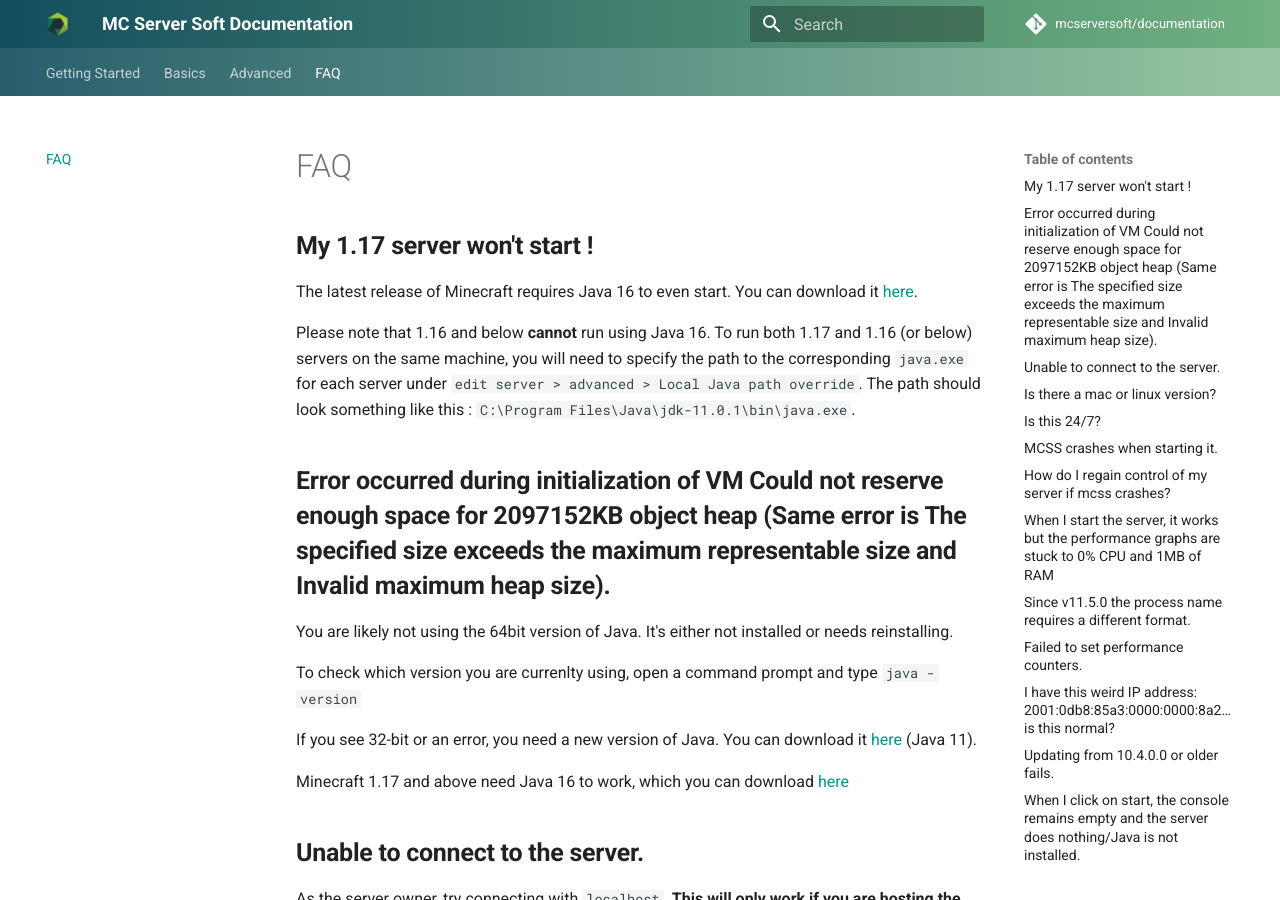
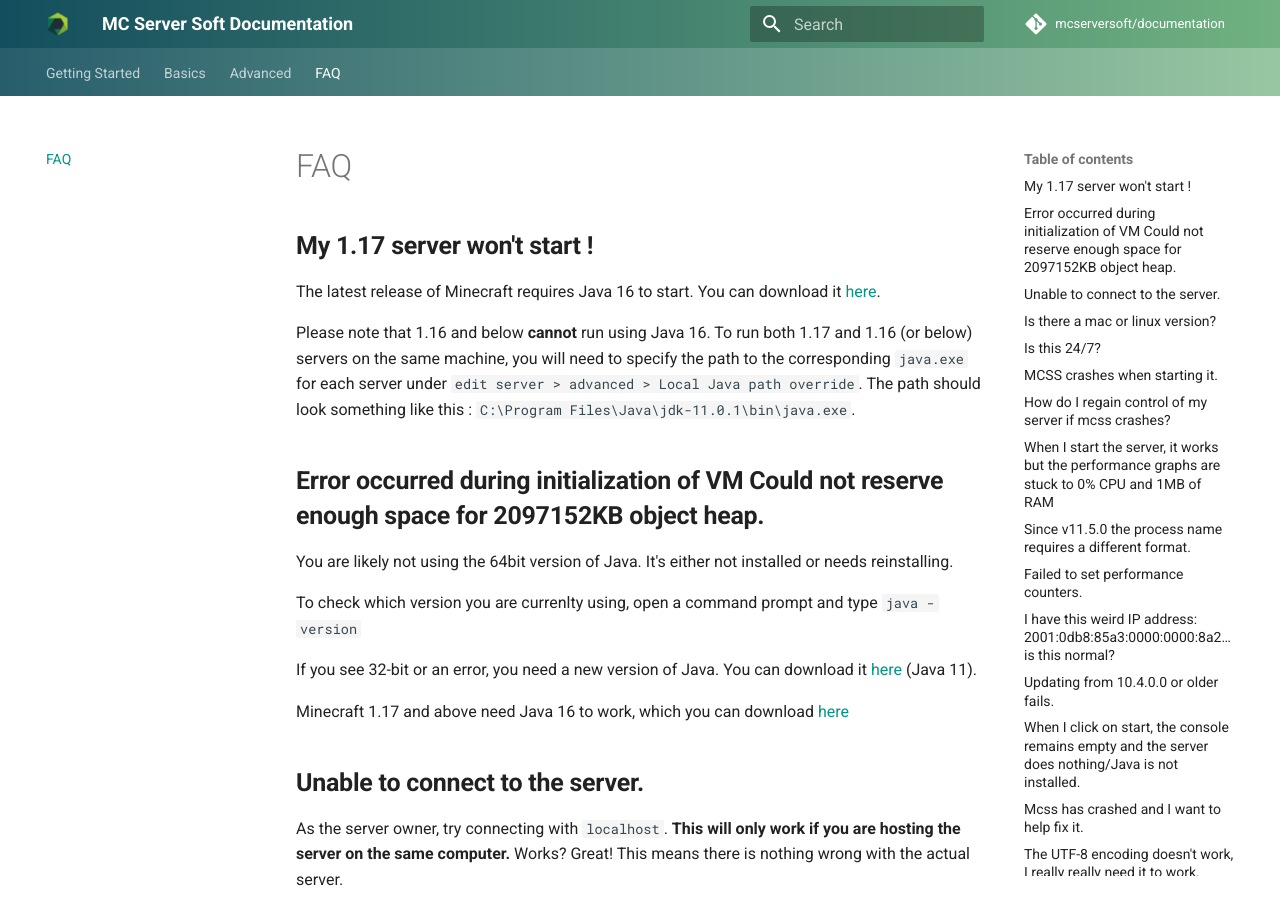
Before and after one commit to mcserversoft/documentation, an MkDocs documentation site: the page built from docs/faq.md, in a window 1280 px wide and 900 px high. Built offline with MkDocs 1.6.1 and Material for MkDocs 9.7.7, drawn with Linux system fonts in a browser that asks for light colours; comment, search, counter and statistics services are not loaded; some of the changed text lies outside the part shown.

Commit message:
smol updates

```diff
--- a/docs/faq.md
+++ b/docs/faq.md
@@ -3,12 +3,13 @@
 
 ## **My 1.17 server won't start !**
 
-The latest release of Minecraft requires Java 16 to even start. You can download it [here](https://www.oracle.com/java/technologies/javase-jdk16-downloads.html).
+The latest release of Minecraft requires Java 16 to  start. You can download it [here](https://www.oracle.com/java/technologies/javase-jdk16-downloads.html).
 
 Please note that 1.16 and below **cannot** run using Java 16. To run both 1.17 and 1.16 (or below) servers on the same machine, you will need to specify the path to the corresponding `java.exe` for each server under `edit server > advanced > Local Java path override`. The path should look something like this : `C:\Program Files\Java\jdk-11.0.1\bin\java.exe`.
 
 
-## **Error occurred during initialization of VM Could not reserve enough space for 2097152KB object heap (Same error is The specified size exceeds the maximum representable size and Invalid maximum heap size).**
+
+## **Error occurred during initialization of VM Could not reserve enough space for 2097152KB object heap.**
 
 You are likely not using the 64bit version of Java. It's either not installed or needs reinstalling.
 
@@ -17,6 +18,7 @@
 If you see 32-bit or an error, you need a new version of Java. You can download it [here](https://www.oracle.com/it/java/technologies/javase-jdk11-downloads.html) (Java 11).
 
 Minecraft 1.17 and above need Java 16 to work, which you can download [here](https://www.oracle.com/java/technologies/javase-jdk16-downloads.html)
+
 
 ## **Unable to connect to the server.**
 
@@ -27,6 +29,7 @@
 [See section on Port forwarding](https://mcserversoft.github.io/documentation/port-forwarding).
 
 Make sure port 25565 (both TCP & UDP) is allowed through your firewall or else it will Refuse the connection.
+
 
 ## **Is there a mac or linux version?**
 
@@ -39,9 +42,11 @@
 No, it's software that runs on your computer.<br>
 Nothing like Aternos.
 
+
 ## **MCSS crashes when starting it.**
 
 Do you have [.NET Framework 4.7.2](https://dotnet.microsoft.com/download/dotnet-framework/net472) (or higher) installed?
+
 
 ## **How do I regain control of my server if mcss crashes?**
 
@@ -65,11 +71,13 @@
 You can also add a different Java path for some server if only one requires Java 11 or higher. To do this, stop the server, go to the servers tab and click view settings on the three dots.
 There, you will be able to set a local Java path, under the Advanced tab.
 
+
 ## **Since v11.5.0 the process name requires a different format.**
 
 ![Screenshot of the process name requires different format dialog](assets/screenshots/dialog_regedit_process_name.png)
 
 This change is required, click 'Yes' to apply the change.
+
 
 ## **Failed to set performance counters.**
 
@@ -118,6 +128,7 @@
 5. If you were using a Command prompt window, you will need to reopen that.
 <br>*(The above steps were adapted from <https://www.java.com/en/download/help/path.xml>)*
 
+
 ## **Mcss has crashed and I want to help fix it.**
 
 To help fix it, you can upload your Windows event logs and mcss logs.
@@ -131,6 +142,7 @@
 You can follow the other steps on screenshot below.
 
 ![Screenshot of the event viewer](assets/screenshots/event_viewer.png)
+
 
 ## **The UTF-8 encoding doesn't work, I *really really* need it to work.**
 
```
Also changed, not shown: other parts of docs/faq.md (+9 -6 lines).
